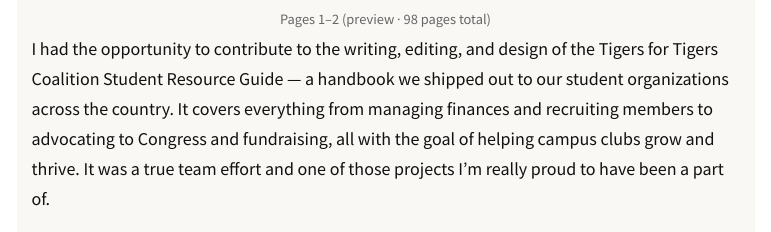
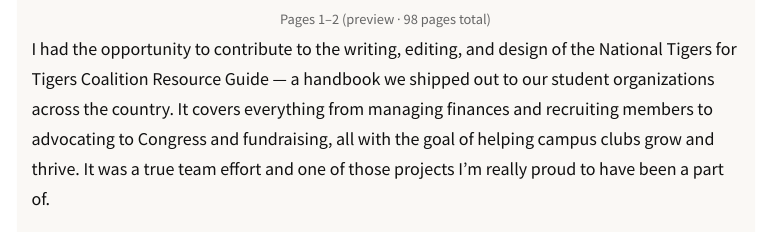
Before and after one commit to carrahlingo/carrahlingo.github.io, a Jekyll site: the page built from _posts/2016-02-06-t4t-student-resource-guide.md, in a window 1280 px wide. Shown: the part 515-747 px from the top of the page, without its empty margins (247-1018 px from the left). Built offline with Jekyll 4.4.1, drawn with Linux system fonts in a browser that asks for light colours; nearby versions of some CDN libraries.

Commit message:
Update T4T blog post to say National Tigers for Tigers Coalition Resource Guide
Co-Authored-By: Claude Opus 4.6 <noreply@anthropic.com>

```diff
--- a/_posts/2016-02-06-t4t-student-resource-guide.md
+++ b/_posts/2016-02-06-t4t-student-resource-guide.md
@@ -4,7 +4,7 @@ title: "The National Tigers for Tigers Coalition Resource Guide"
 date: 2016-02-06
 tags: [Leadership Development, Publication]
 image: /static/img/blog/t4t/page-01.png
-excerpt: "I had the opportunity to contribute to the writing, editing, and design of the Tigers for Tigers Coalition Student Resource Guide — a handbook we shipped out to our student organizations across the country."
+excerpt: "I had the opportunity to contribute to the writing, editing, and design of the National Tigers for Tigers Coalition Resource Guide — a handbook we shipped out to our student organizations across the country."
 ---
 
 <style>
@@ -150,4 +150,4 @@ excerpt: "I had the opportunity to contribute to the writing, editing, and desig
 })();
 </script>
 
-I had the opportunity to contribute to the writing, editing, and design of the Tigers for Tigers Coalition Student Resource Guide — a handbook we shipped out to our student organizations across the country. It covers everything from managing finances and recruiting members to advocating to Congress and fundraising, all with the goal of helping campus clubs grow and thrive. It was a true team effort and one of those projects I'm really proud to have been a part of.
+I had the opportunity to contribute to the writing, editing, and design of the National Tigers for Tigers Coalition Resource Guide — a handbook we shipped out to our student organizations across the country. It covers everything from managing finances and recruiting members to advocating to Congress and fundraising, all with the goal of helping campus clubs grow and thrive. It was a true team effort and one of those projects I'm really proud to have been a part of.
```
